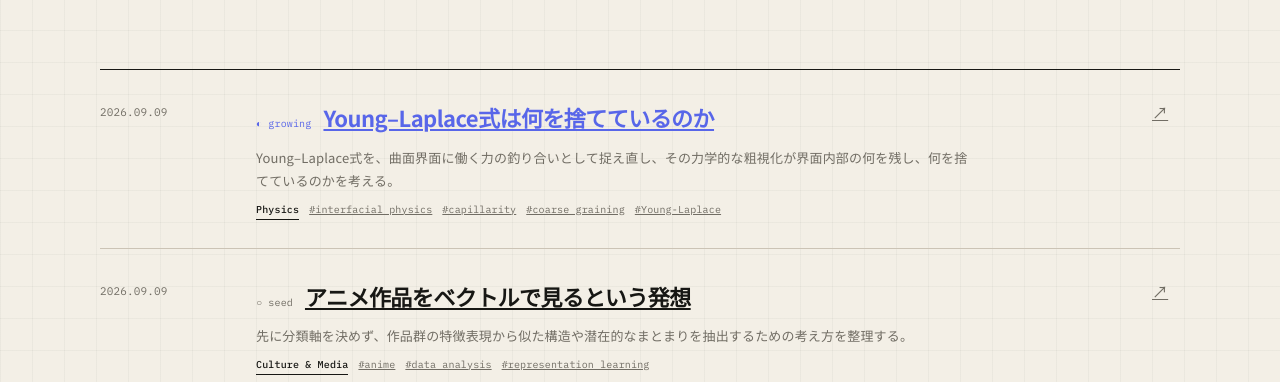
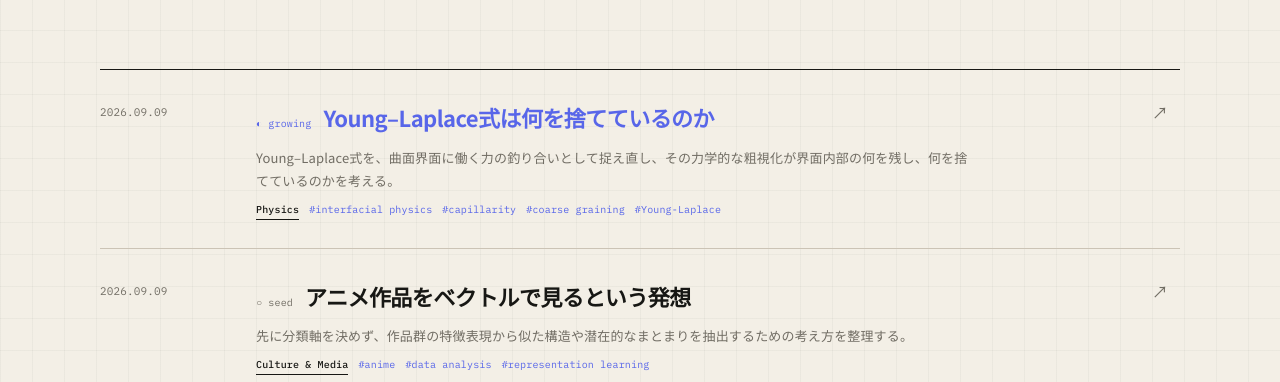
Before and after one commit to HaSuNo0620/HaSuNo0620.github.io, an Astro site: page /notes in a window 1280 px wide. In both pictures the pointer is over the link "Young–Laplace式は何を捨てているのか". Shown: the part 418-800 px from the top of the page. Built offline with nearby package versions, Linux system fonts and the light colour scheme; Astro itself is replaced by a stand-in of ours.

Commit message:
Style navigable Notes index tags

```diff
--- a/src/pages/notes/index.astro
+++ b/src/pages/notes/index.astro
@@ -44,3 +44,26 @@ const areaId = (area: string) => area.toLowerCase().replace(/[^a-z0-9]+/g, '-').
     ))}
   </div>
 </BaseLayout>
+
+<style>
+  .index-title-line h2 a,
+  .index-arrow,
+  .topic-link {
+    text-decoration: none;
+  }
+
+  .index-title-line h2 a:hover,
+  .index-arrow:hover,
+  .topic-link:hover {
+    color: var(--accent);
+  }
+
+  .topic-link {
+    color: var(--accent);
+  }
+
+  .topic-link:hover {
+    text-decoration: underline;
+    text-underline-offset: 4px;
+  }
+</style>
```
